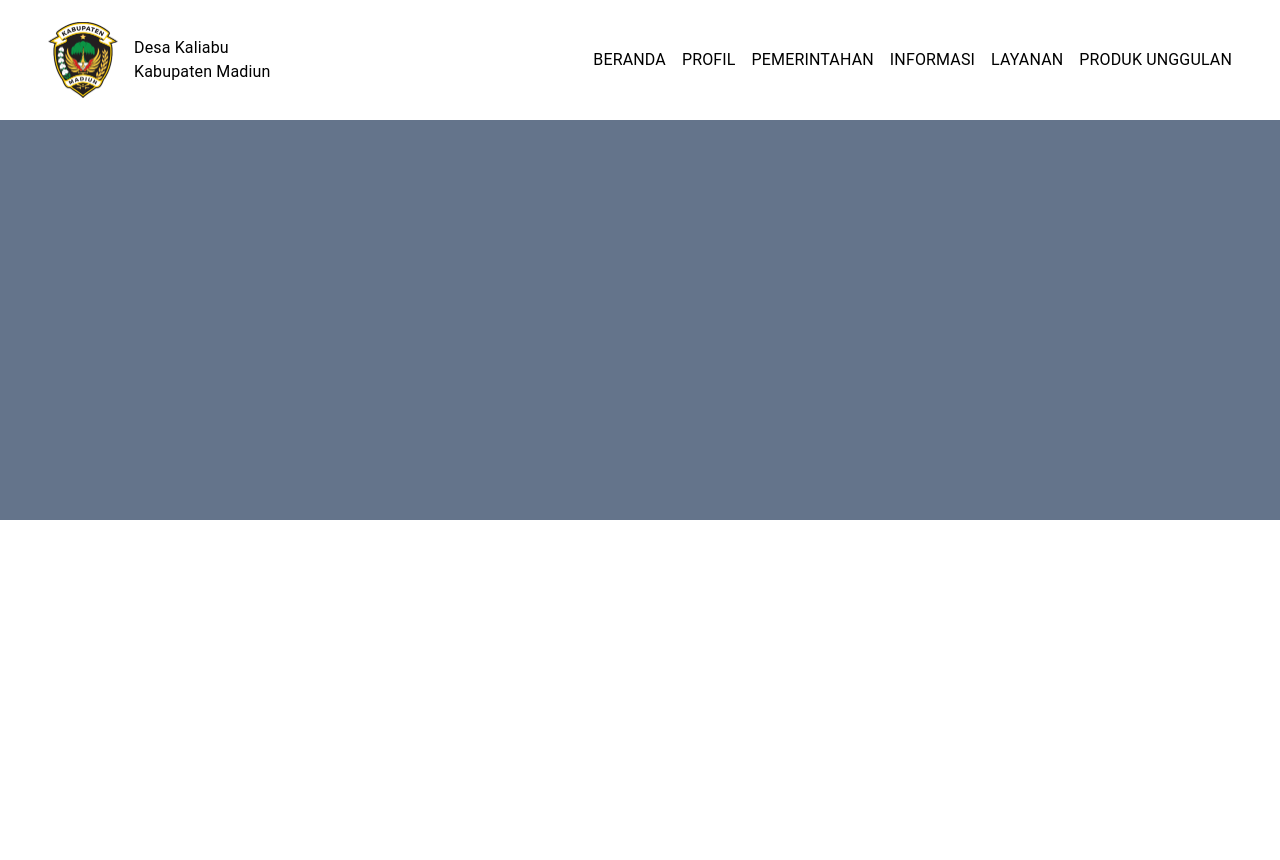
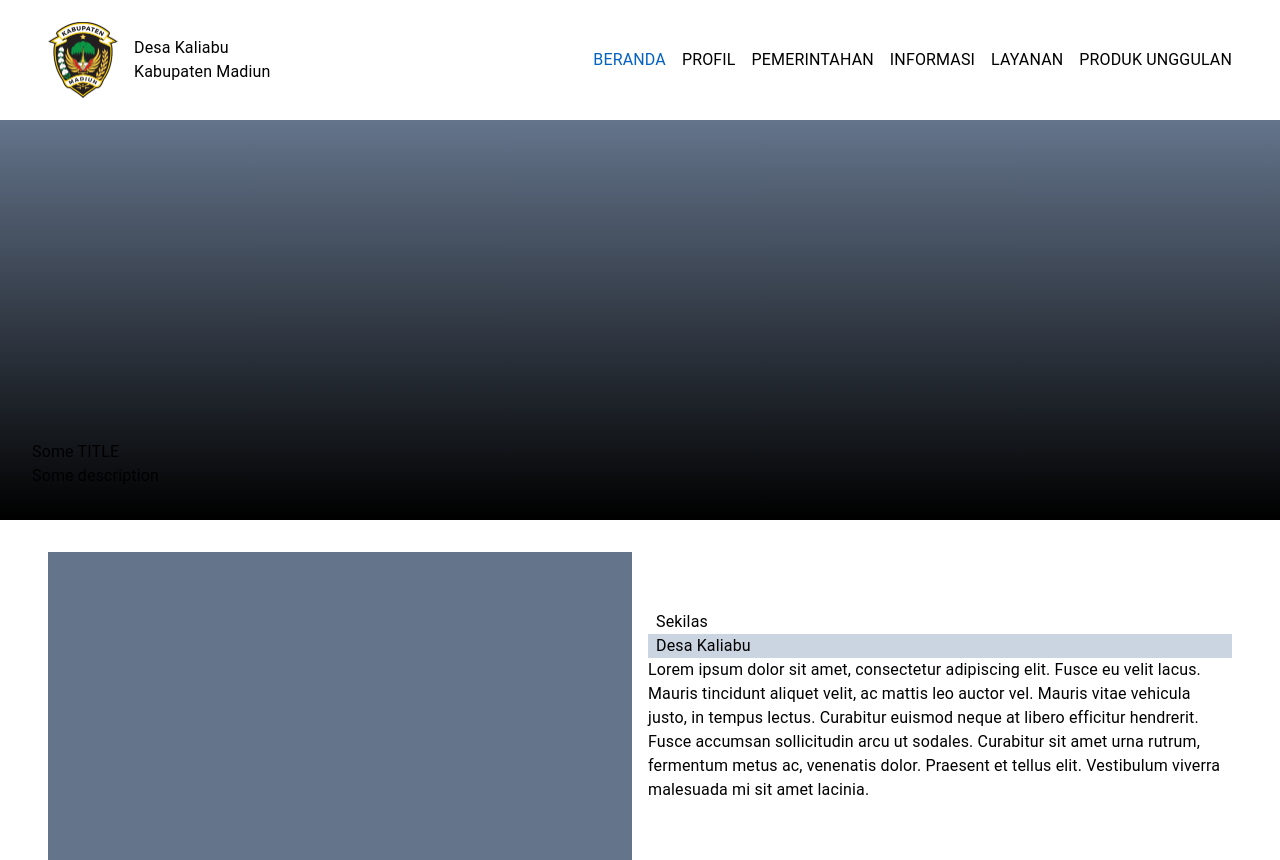
Before and after one commit to fahmigutawan/Next-KaliabuMadiun, a Next.js app: page /u/home in a window 1280 px wide. Before the commit the page ends 800 px from the top, so only its background shows below. Built offline with nearby package versions, Linux system fonts and the light colour scheme.

Commit message:
Added setup on admin home-banner

```diff
--- a/package.json
+++ b/package.json
@@ -12,7 +12,7 @@
     "@emotion/react": "^11.11.1",
     "@emotion/styled": "^11.11.0",
     "@firebase/app": "^0.9.13",
-    "@fontsource/poppins": "^5.0.4",
+    "@fontsource/poppins": "^5.0.5",
     "@mui/lab": "^5.0.0-alpha.134",
     "@mui/material": "^5.13.6",
     "@types/node": "20.3.1",
@@ -26,6 +26,7 @@
     "postcss": "8.4.24",
     "react": "18.2.0",
     "react-dom": "18.2.0",
+    "react-modal": "^3.16.1",
     "tailwindcss": "^3.3.2",
     "typescript": "5.1.3"
   }
--- /dev/null
+++ b/src/app/a/home-banner/page.tsx
@@ -0,0 +1,61 @@
+'use client'
+
+import { ImagePicker } from "@/component/base/image-picker";
+import { Button, Modal, TextField, Typography } from "@mui/material";
+import { useState } from "react";
+
+export default function AdminHomeBanner() {
+    const [showAdd, setShowAdd] = useState(false)
+    const [thumbnailFile, setThumbnailFile] = useState<File | null>(null)
+    const [link, setLink] = useState('')
+
+    return (
+        <div className='p-[32px] flex flex-col space-y-[16px] items-end'>
+            <Button
+                onClick={() => {
+                    setShowAdd(true)
+                }}
+            >TAMBAH</Button>
+            <table className='w-full'>
+                <thead className='bg-primary400'>
+                    <tr>
+                        <th className='text-black font-medium'>Gambar</th>
+                        <th className='text-black font-medium'>Link</th>
+                        <th className='text-black font-medium'>Command</th>
+                    </tr>
+                </thead>
+                <tbody>
+                    <tr>
+
+                    </tr>
+                </tbody>
+            </table>
+            <Modal
+                className='flex justify-center items-center px-[128px] py-[32px] overflow-auto'
+                open={showAdd}
+                onClose={() => {
+                    setShowAdd(false)
+                }}
+            >
+                <div className='w-full h-full bg-white p-[16px] overflow-auto flex flex-col justify-between space-y-[32px]'>
+                    <Typography className='text-black'>Tambah Banner</Typography>
+                    <div className='flex flex-col space-y-[32px]'>
+                        <ImagePicker onFilePicked={(s) => {
+                            setThumbnailFile(s)
+                        }} />
+                        <TextField
+                            onChange={(s) => {
+                                setLink(s.target.value)
+                            }}
+                            placeholder="Link yang dituju apabila gambar diklik..."
+                            className='w-full'
+                        />
+                    </div>
+                    <Button onClick={() => {
+
+                    }}>KIRIM</Button>
+                </div>
+            </Modal>
+        </div>
+    )
+}
--- a/src/app/a/layout.tsx
+++ b/src/app/a/layout.tsx
@@ -0,0 +1,7 @@
+export default function RootLayout({ children }: { children: React.ReactNode }) {
+    return (
+        <div>
+            {children}
+        </div>
+    )
+}
--- a/src/app/a/page.tsx
+++ b/src/app/a/page.tsx
@@ -0,0 +1,23 @@
+'use client'
+
+import { Routes } from '@/routes/routes'
+import { CircularProgress } from '@mui/material'
+import Image from 'next/image'
+import { useRouter } from 'next/navigation'
+import { useEffect } from 'react'
+
+export default function PreFunctionAdmin() {
+    const router = useRouter()
+
+    useEffect(() => {
+        setTimeout(() => {
+            router.push(Routes.HomePage)
+        }, 1000)
+    },[])
+
+    return (
+        <div className='w-full h-[120vh] flex justify-center items-center'>
+            <CircularProgress/>
+        </div>
+    )
+}
--- a/src/app/layout.tsx
+++ b/src/app/layout.tsx
@@ -1,14 +1,14 @@
 'use client'
 
 import '../globals.css'
-import { Inter } from 'next/font/google'
+import { Poppins } from 'next/font/google'
 import { AppProvider } from "@/context/provider";
 import { Navbar } from '@/component/base/navbar';
 import { useEffect, useState } from 'react';
 import { usePathname } from 'next/navigation';
 import { Routes } from '@/routes/routes';
-
-const inter = Inter({ subsets: ['latin'] })
+import '@fontsource/poppins'
+import { createTheme } from '@mui/material';
 
 export const metadata = {
     title: 'Create Next App',
@@ -20,6 +20,7 @@ export default function RootLayout({ children }: { children: React.ReactNode })
     const pathname = usePathname()
 
     useEffect(() => {
+        console.log("PATHNAME => " + pathname)
         switch(pathname){
             case Routes.HomePage:
                 setShowNavbar(true)
@@ -48,7 +49,7 @@ export default function RootLayout({ children }: { children: React.ReactNode })
     return (
         <html lang="en">
             <AppProvider>
-                <body className={`${inter.className} h-[100vh] bg-white`}>
+                <body className={`h-[100vh] bg-white`}>
                     {showNavbar && <Navbar />}
                     {children}
                 </body>
--- a/src/app/u/home/page.tsx
+++ b/src/app/u/home/page.tsx
@@ -1,9 +1,11 @@
 import { HomeBanner } from "@/component/home/banner";
+import { HomeSekilas } from "@/component/home/sekilas";
 
 export default function HomePage(){
     return (
         <div>
             <HomeBanner/>
+            <HomeSekilas/>
         </div>
     )
 }
--- /dev/null
+++ b/src/component/base/image-picker.tsx
@@ -0,0 +1,29 @@
+import { useState } from "react";
+
+type ImagePickerProps = {
+    onFilePicked:(file:File) => void
+}
+
+export const ImagePicker:React.FC<ImagePickerProps> = ({
+    onFilePicked
+}) => {
+    const [pickedFile, setPickedFile] = useState<File | null>(null)
+    const handleFileChange = (event: React.ChangeEvent<HTMLInputElement>) => {
+        const file = event.target.files?.[0];
+
+        // Cek apakah file yang di-drop adalah file gambar
+        if (file && file.type.startsWith('image/')) {
+            onFilePicked(file)
+            setPickedFile(file)
+        }
+    };
+
+    return (
+        <div className='w-full p-[32px] rounded border border-gray-400 flex flex-col justify-center items-center space-y-[16px]'>
+            {
+                pickedFile && <img className='max-h-[256px]' src={URL.createObjectURL(pickedFile)} alt="" />
+            }
+            <input className='text-black' type='file' onChange={handleFileChange} />
+        </div>
+    )
+}
--- a/src/component/base/navbar.tsx
+++ b/src/component/base/navbar.tsx
@@ -3,6 +3,7 @@
 import { Routes } from "@/routes/routes"
 import { Typography } from "@mui/material"
 import Link from "next/link"
+import { usePathname } from "next/navigation"
 
 type NavbarItem = {
     word: string,
@@ -10,6 +11,7 @@ type NavbarItem = {
 }
 
 export const Navbar = () => {
+    const pathname = usePathname()
     const navbarItems: NavbarItem[] = [
         {
             word: 'BERANDA',
@@ -39,7 +41,7 @@ export const Navbar = () => {
 
     return (
         <div className='w-full h-[120px] px-[48px] bg-white flex items-center justify-between shadow-sm'>
-            <div className='flex items-center space-x-[16px]'>
+            <Link href={Routes.HomePage} className='flex items-center space-x-[16px]'>
                 <img src='/images/kab_madiun.png' alt="" className='w-[70px]' />
                 <div>
                     <Typography
@@ -49,13 +51,13 @@ export const Navbar = () => {
                         className='text-black text-[14px] font-normal'
                     >Kabupaten Madiun</Typography>
                 </div>
-            </div>
+            </Link>
             <div className='flex items-center space-x-[16px]'>
                 {
                     navbarItems.map(item => {
                         return (
                             <Link href={item.route}>
-                                <Typography className='text-black text-[14px] font-semibold'>{item.word}</Typography>
+                                <Typography className={`${(item.route == pathname) ? 'text-primary500 font-extrabold': 'text-black'} text-[14px]`}>{item.word}</Typography>
                             </Link>
                         )
                     })
--- a/src/component/home/banner.tsx
+++ b/src/component/home/banner.tsx
@@ -1,7 +1,15 @@
+'use client'
+
+import { Typography } from "@mui/material"
+
 export const HomeBanner = () => {
     return (
-        <div className='w-full aspect-[16/5] bg-slate-500'>
-
+        <div className='w-full aspect-[16/5]'>
+            <div className='w-full aspect-[16/5] absolute top-[120] left-0 bg-slate-500'/>
+            <div className='w-full aspect-[16/5] flex flex-col justify-end p-[32px] relative bg-gradient-to-t from-black to-transparent'>
+                <Typography className='text-[36px] line-clamp-1'>Some TITLE</Typography>
+                <Typography className='text-[18px] line-clamp-3'>Some description</Typography>
+            </div>
         </div>
     )
 }
--- /dev/null
+++ b/src/component/home/sekilas.tsx
@@ -0,0 +1,16 @@
+'use client'
+
+import { Typography } from "@mui/material"
+
+export const HomeSekilas = () => {
+    return (
+        <div className='pt-[32px] px-[48px] w-full h-[340px] flex items-center space-x-[16px]'>
+            <div className='w-1/2 h-full bg-slate-500' />
+            <div className='w-1/2 h-full flex flex-col justify-center'>
+                <Typography className='text-[20px] px-[8px] text-black font-semibold'>Sekilas</Typography>
+                <Typography className='text-[24px] px-[8px] text-black font-bold bg-slate-300'>Desa Kaliabu</Typography>
+                <Typography className='text-black'>Lorem ipsum dolor sit amet, consectetur adipiscing elit. Fusce eu velit lacus. Mauris tincidunt aliquet velit, ac mattis leo auctor vel. Mauris vitae vehicula justo, in tempus lectus. Curabitur euismod neque at libero efficitur hendrerit. Fusce accumsan sollicitudin arcu ut sodales. Curabitur sit amet urna rutrum, fermentum metus ac, venenatis dolor. Praesent et tellus elit. Vestibulum viverra malesuada mi sit amet lacinia.</Typography>
+            </div>
+        </div>
+    )
+}
--- a/src/globals.css
+++ b/src/globals.css
@@ -18,10 +18,5 @@
 
 body {
   color: rgb(var(--foreground-rgb));
-  background: linear-gradient(
-      to bottom,
-      transparent,
-      rgb(var(--background-end-rgb))
-    )
-    rgb(var(--background-start-rgb));
+  background: white
 }
```
Also changed, not shown: 1 other file (tests, documents, lock files or other folders).
